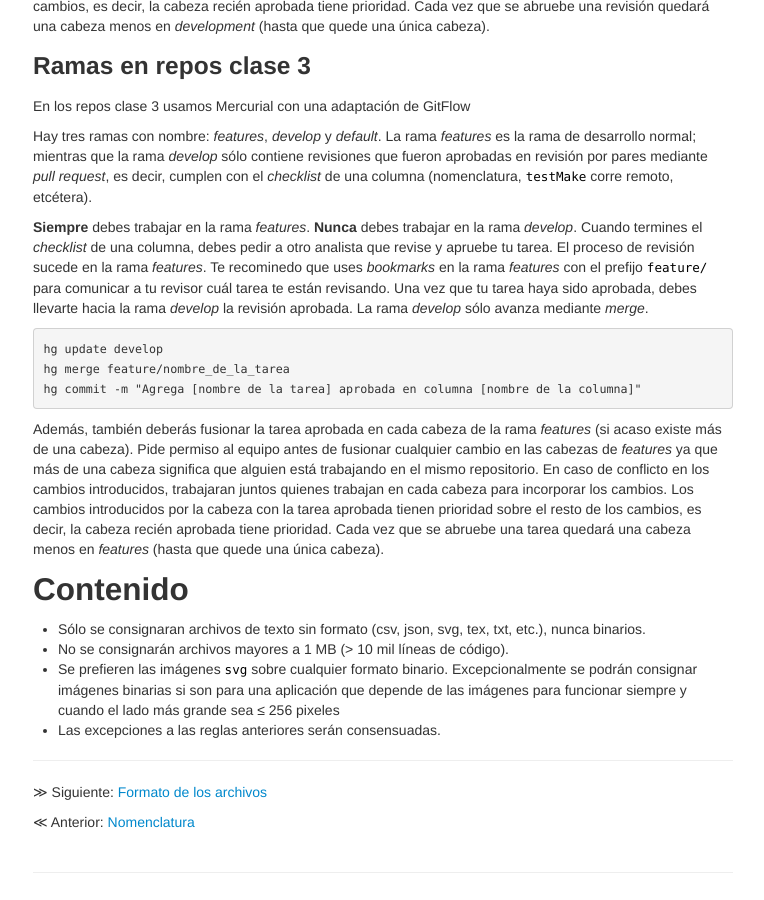
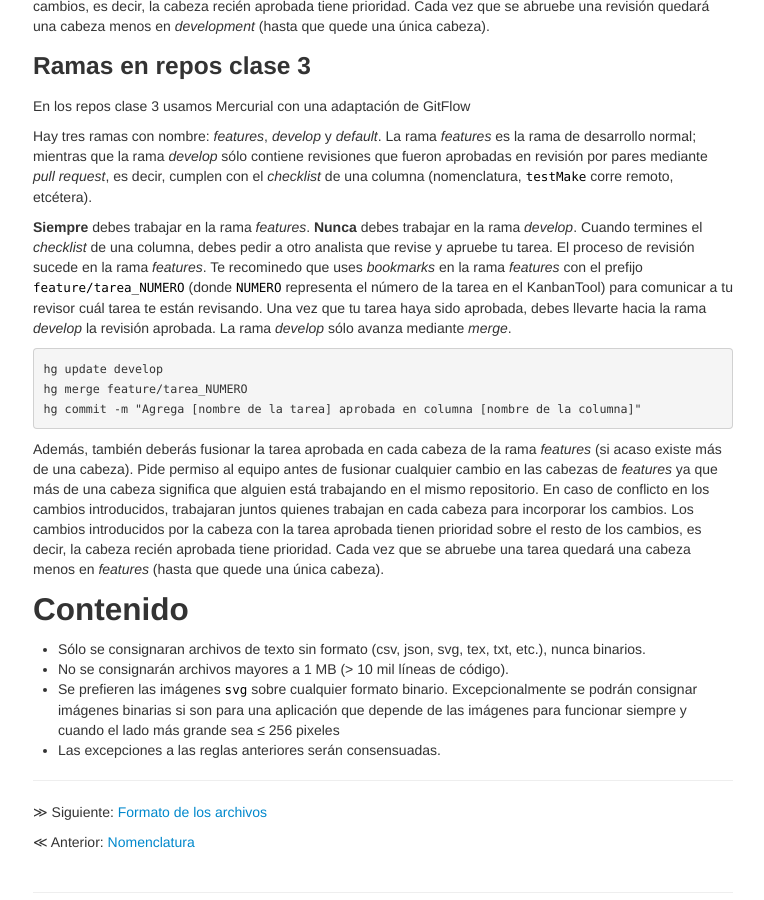
Before and after one commit to LizethMReyes/islasgeci.github.io, a Jekyll site: the page built from ciencia_de_datos/guia_de_estilo/control_de_versiones.md, in a window 1280 px wide and 900 px high, scrolled down 1140 px. Shown: the whole window, without its empty margins (257-1021 px from the left). Built offline with Jekyll 4.4.1, drawn with Linux system fonts in a browser that asks for light colours.

Commit message:
Usa el número de la tarea según KanbanTool

````diff
--- a/ciencia_de_datos/guia_de_estilo/control_de_versiones.md
+++ b/ciencia_de_datos/guia_de_estilo/control_de_versiones.md
@@ -50,11 +50,11 @@ En los repos clase 3 usamos Mercurial con una adaptación de GitFlow
 
 Hay tres ramas con nombre: _features_, _develop_ y _default_. La rama _features_ es la rama de desarrollo normal; mientras que la rama _develop_ sólo contiene revisiones que fueron aprobadas en revisión por pares mediante _pull request_, es decir, cumplen con el _checklist_ de una columna (nomenclatura, `testMake` corre remoto, etcétera).
 
-**Siempre** debes trabajar en la rama _features_. **Nunca** debes trabajar en la rama _develop_. Cuando termines el _checklist_ de una columna, debes pedir a otro analista que revise y apruebe tu tarea. El proceso de revisión sucede en la rama _features_. Te recominedo que uses _bookmarks_ en la rama _features_ con el prefijo `feature/` para comunicar a tu revisor cuál tarea te están revisando. Una vez que tu tarea haya sido aprobada, debes llevarte hacia la rama _develop_ la revisión aprobada. La rama _develop_ sólo avanza mediante _merge_.
+**Siempre** debes trabajar en la rama _features_. **Nunca** debes trabajar en la rama _develop_. Cuando termines el _checklist_ de una columna, debes pedir a otro analista que revise y apruebe tu tarea. El proceso de revisión sucede en la rama _features_. Te recominedo que uses _bookmarks_ en la rama _features_ con el prefijo `feature/tarea_NUMERO` (donde `NUMERO` representa el número de la tarea en el KanbanTool) para comunicar a tu revisor cuál tarea te están revisando. Una vez que tu tarea haya sido aprobada, debes llevarte hacia la rama _develop_ la revisión aprobada. La rama _develop_ sólo avanza mediante _merge_.
 
 ```bash
 hg update develop
-hg merge feature/nombre_de_la_tarea
+hg merge feature/tarea_NUMERO
 hg commit -m "Agrega [nombre de la tarea] aprobada en columna [nombre de la columna]"
 ```
 
````
